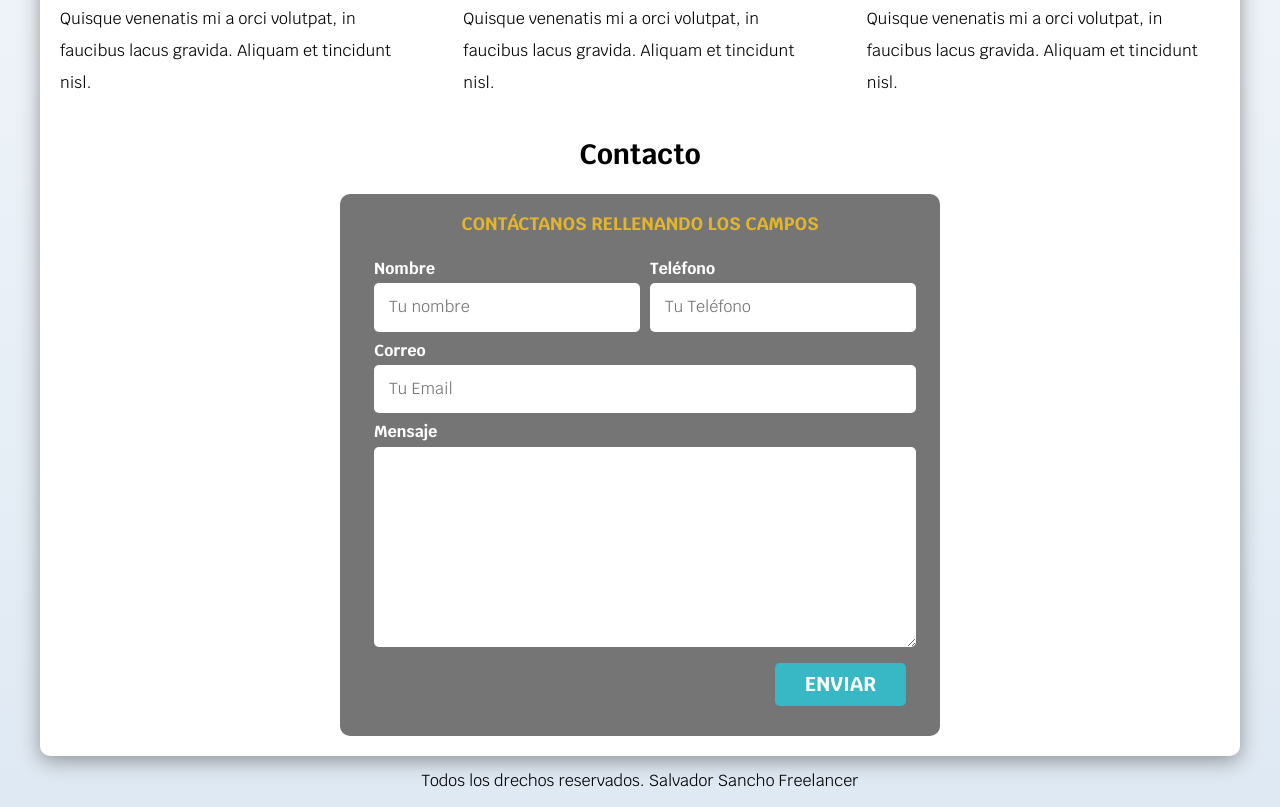
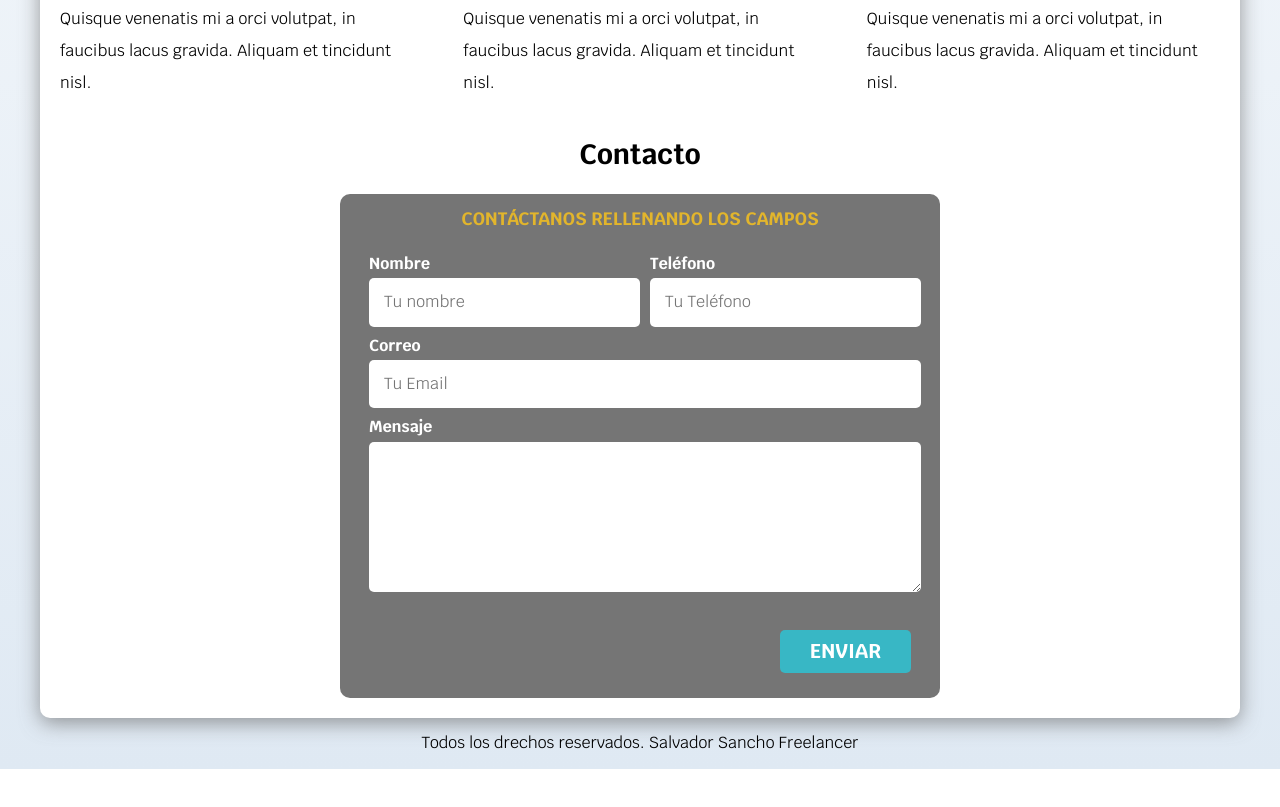
Before and after one commit to Vorete/Web, a plain HTML site: page index.html in a window 1280 px wide. Shown: the part 926-1733 px from the top of the page. After the commit the page ends 1695 px from the top, so only its background shows below. Drawn offline with Linux system fonts and the light colour scheme.

Commit message:
Ultime modificación

```diff
--- a/css/styles.css
+++ b/css/styles.css
@@ -185,8 +185,9 @@ h1,h2,h3{
     background-color: var(--gris);
     width: min(60rem, 100%); /* utilizar valor mas pequeño */
     margin: 0 auto;
-    padding: 2rem;
+    padding: 1.5rem;
     border-radius: 1rem;
+
 }
 .formulario fieldset{
     border: none;
@@ -205,7 +206,7 @@ h1,h2,h3{
         grid-template-columns: 50% 50%;
         grid-template-rows: auto auto 20rem;
         column-gap: 1rem;
-        margin-bottom: 3rem;
+        margin-bottom: 0.2rem;
     }
     .campo:nth-child(3),
     .campo:nth-child(4){
@@ -222,7 +223,7 @@ margin-bottom: 1rem;
     display: block;
 }
 .campo textarea{
-    height: 20rem;
+    height: 15rem;
 
 }
 .input-text{
--- a/index.html
+++ b/index.html
@@ -122,7 +122,7 @@
                             <input class="input-text" type="Email" placeholder="Tu Email">
                         </div>
 
-                        <div class="campo">
+                        <div class="campo mensaje">
                             <label>Mensaje</label>
                             <textarea class="input-text"></textarea>
                         </div>
```
